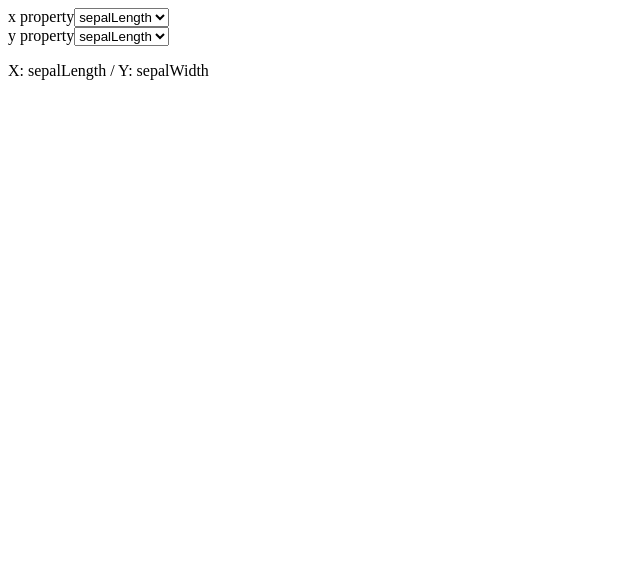
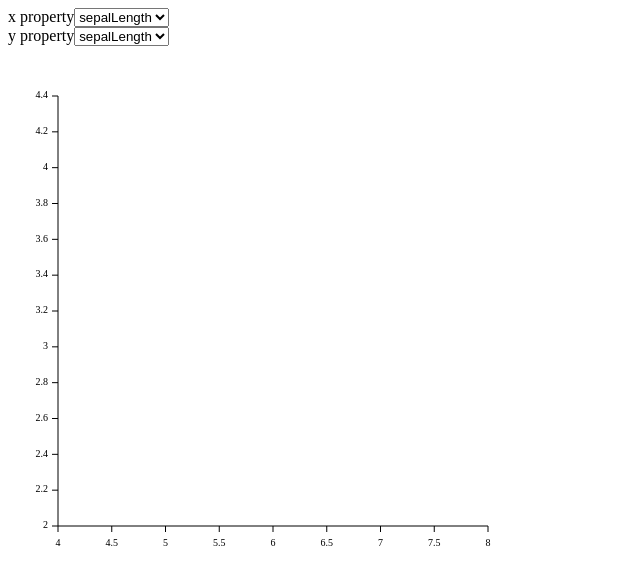
Before and after one commit to Sea-cl0g/scatter-plot-of-iris-data, a React (Vite) app: page / in a window 1280 px wide. Shown: the top 584 px of the page, without its empty margins (0-640 px from the left). Built offline with nearby package versions, Linux system fonts and the light colour scheme.

Commit message:
add: グラフ描画用のプログラムを追加

```diff
--- a/src/components/Graph.jsx
+++ b/src/components/Graph.jsx
@@ -1,10 +1,53 @@
+import { useMemo } from "react";
+import * as d3 from "d3";
+
 export default function Graph({ axis, data }) {
-    const width = 600;
-    const height = 600;
+    const width = 500;
+    const height = 500;
+
+    const plotWidth = width - 70;
+    const plotHeight = height - 70;
+
+    const plotData = { x: [], y: [] };
+    for (const obj of data) {
+        plotData.x.push(obj[axis.x]);
+        plotData.y.push(obj[axis.y]);
+    }
+
+    const xScale = useMemo(() => {
+        const [min, max] = d3.extent(plotData.x);
+        return d3.scaleLinear().domain([min ?? 0, max ?? 1]).nice().range([0, plotWidth]);
+    }, [plotData]);
+    const yScale = useMemo(() => {
+        const [min, max] = d3.extent(plotData.y);
+        return d3.scaleLinear().domain([min ?? 0, max ?? 1]).nice().range([plotHeight, 0]);
+    }, [plotData]);
+
+    const xTicks = useMemo(() => xScale.ticks(10), [xScale]);
+    const yTicks = useMemo(() => yScale.ticks(10), [yScale]);
 
     return (
         <div>
-            <p>X: {axis.x} / Y: {axis.y}</p>
+            <svg width={width} height={height}>
+                <g transform={`translate(50,50)`}>
+                    <line x1="0" y1={plotHeight} x2={plotWidth} y2={plotHeight} stroke="black" />
+                    <line x1="0" y1="0" x2="0" y2={plotHeight} stroke="black" />
+
+                    {xTicks.map((tick) => (
+                        <g key={`x-${tick}`} transform={`translate(${xScale(tick)}, ${plotHeight})`}>
+                            <line x1="0" y1="0" x2="0" y2="6" stroke="black" />
+                            <text y="20" textAnchor="middle" fontSize="10">{tick}</text>
+                        </g>
+                    ))}
+
+                    {yTicks.map((tick) => (
+                        <g key={`y-${tick}`} transform={`translate(0, ${yScale(tick)})`}>
+                            <line x1="0" y1="0" x2="-6" y2="0" stroke="black" />
+                            <text x="-10" textAnchor="end" dominantBaseline="middle" fontSize="10">{tick}</text>
+                        </g>
+                    ))}
+                </g>
+            </svg>
         </div>
     );
 }
```
